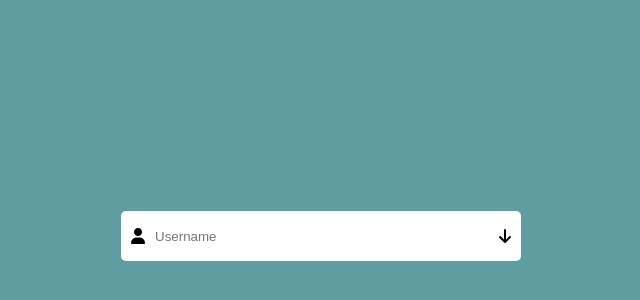
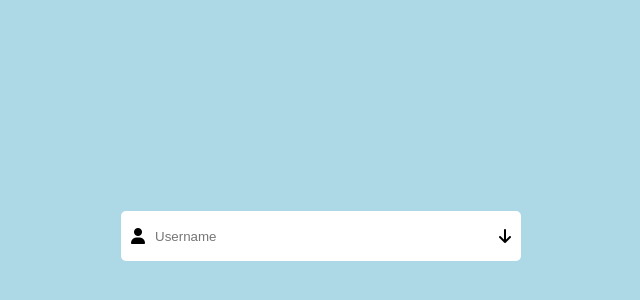
Before and after one commit to Sonu0510/NotADemo, a plain HTML site: page index.html in a window 1280 px wide. Shown: the part 164-464 px from the top of the page, without its empty margins (319-959 px from the left). Drawn offline with Linux system fonts and the light colour scheme.

Commit message:
changed body background color

```diff
--- a/style.css
+++ b/style.css
@@ -6,7 +6,7 @@
 
 body{
     height: 100vh;
-    background-color: cadetblue;
+    background-color: lightblue;
     transition: 0.3s ease;
     display: flex;
     position: relative;
```
